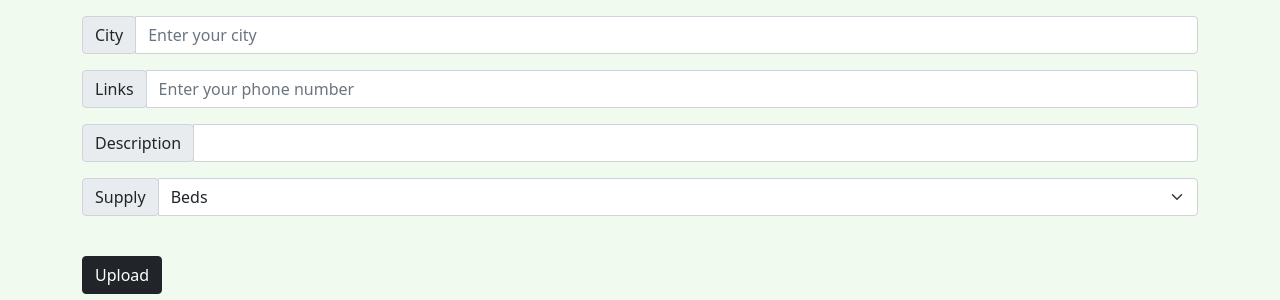
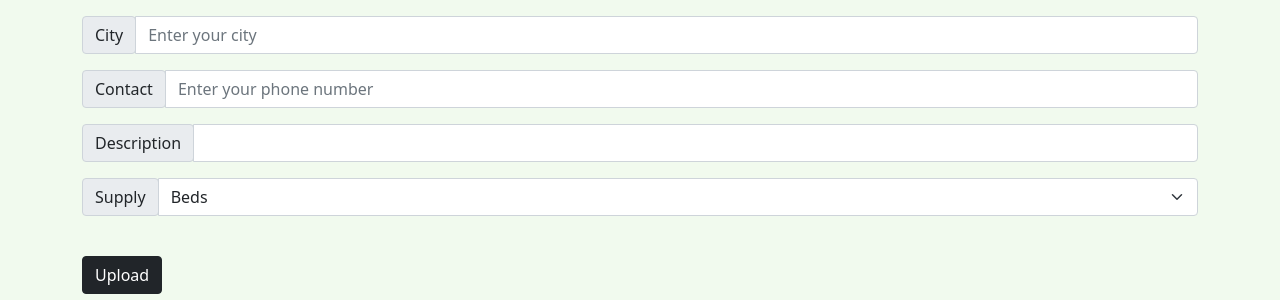
Before and after one commit to SanjayNithin2002/Equinox-CovidSite, a Flask app: page /database in a window 1280 px wide. Shown: the part 56-356 px from the top of the page. Run offline with Flask 2, Linux system fonts and the light colour scheme; data that the repository does not hold is empty; parts of the project's set-up code (start-up, migrations or seed data) failed here and were passed over; some libraries are stand-ins or nearby versions.

Commit message:
Update database.html

```diff
--- a/templates/database.html
+++ b/templates/database.html
@@ -16,7 +16,7 @@
       </div>
     <div class="input-group mb-3">
         <div class="input-group-prepend">
-          <span class="input-group-text" id="basic-addon1">Links</span>
+          <span class="input-group-text" id="basic-addon1">Contact</span>
         </div>
         <input type="tel" class="form-control" placeholder="Enter your phone number" aria-label="links" aria-describedby="basic-addon1" name = 'contact' id = 'contact' pattern="[0-9]{10}" required>
       </div>
```
